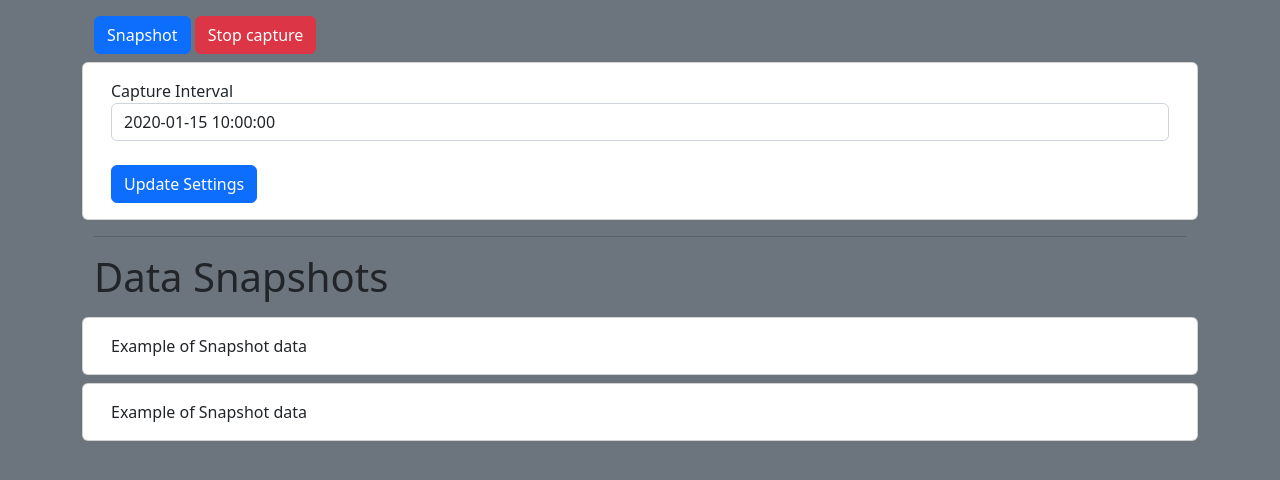
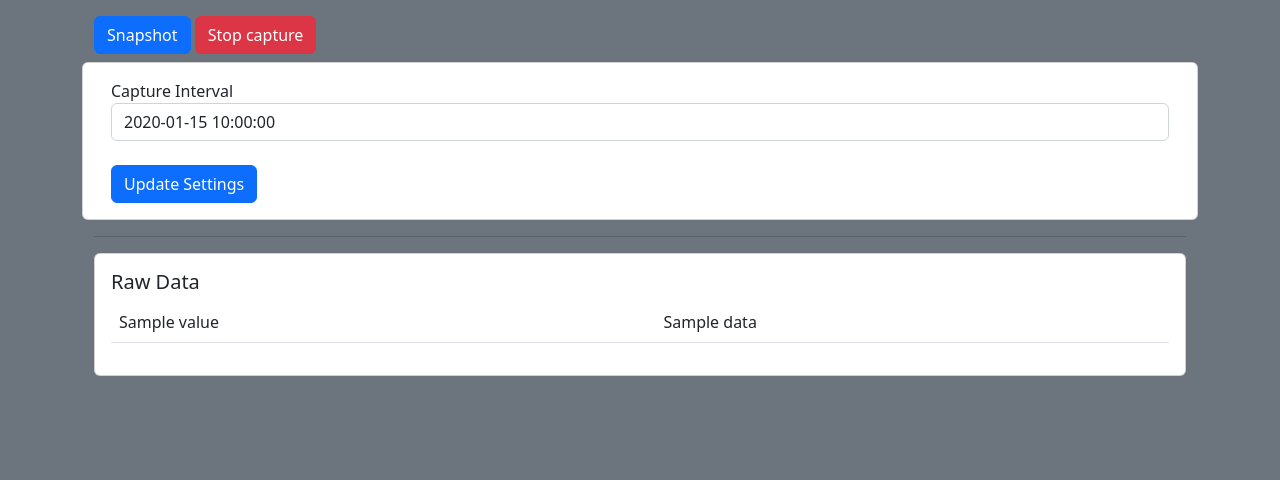
Before and after one commit to sam-w-thomas/Bia, a Flask app: template templates/controls.html in a window 1280 px wide. Shown: the part 56-536 px from the top of the page. Run offline with Flask 2, Linux system fonts and the light colour scheme; the template is opened without the code that fills it: most values are stand-ins (such as "Sample title", 1, 10 or a date in 2020).

Commit message:
feat: Added raw data functionality to controls page

```diff
--- a/main.py
+++ b/main.py
@@ -1,3 +1,4 @@
+import history
 from devices import DeviceType
 from devices import device_factory
 from devices import get_devices
@@ -63,7 +64,12 @@
 
 @app.route('/controls')
 def controls():
-    return render_template('controls.html', capturing=capture_sched.stopped, time_interval=bia_config['time_interval'])
+    data_points = history.get_all_data_points()
+
+    return render_template('controls.html',
+                           capturing=capture_sched.stopped,
+                           time_interval=bia_config['time_interval'],
+                           data_points=data_points)
 
 
 @app.route('/add_device', methods=['GET', 'POST'])
--- a/templates/controls.html
+++ b/templates/controls.html
@@ -29,18 +29,22 @@
         </div>
     </div>
     <hr>
-    <div class="row mt-2">
-        <h1>Data Snapshots</h1>
-        <div class="card mt-2">
+    <div class="card mt-2">
             <div class="card-body">
-                Example of Snapshot data
+                <h5 class="card-title">Raw Data</h5>
+                <table class="table">
+                    {% for point in data_points %}
+                    <tbody>
+                    <tr>
+                    {% for value,data in point.items() %}
+                        <td>{{ value }}</td>
+                        <td>{{ data }}</td>
+                    {% endfor %}
+                    </tr>
+                    {% endfor %}
+                    </tbody>
+                </table>
             </div>
         </div>
-        <div class="card mt-2">
-            <div class="card-body">
-                Example of Snapshot data
-            </div>
-        </div>
-    </div>
 </div>
 {% endblock %}
```
Also changed, not shown: history.py (+23 -0 lines).
